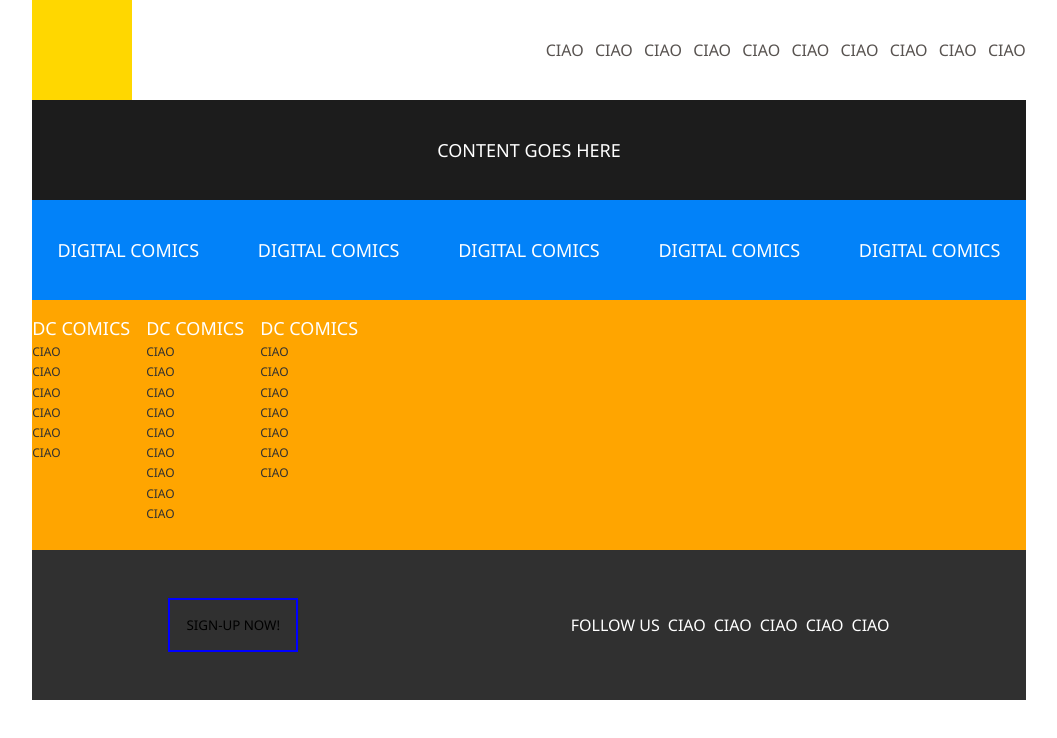
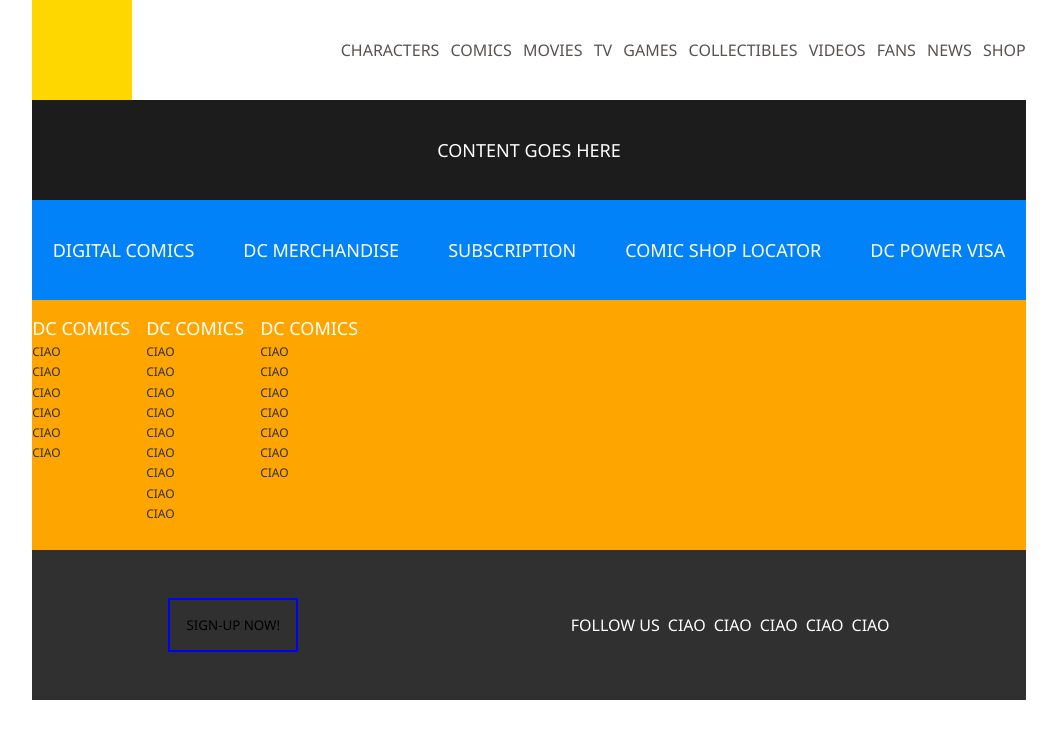
Before and after one commit to Domenic0Ferrari/vite-comics, a Vue app: page / in a window 1280 px wide. Shown: the top 738 px of the page, without its empty margins (111-1168 px from the left). Built offline with nearby package versions, Linux system fonts and the light colour scheme.

Commit message:
add correct link in header and main

```diff
--- a/src/components/ComicHeader.vue
+++ b/src/components/ComicHeader.vue
@@ -7,34 +7,34 @@
             <div class="quadrato"></div>
             <ul>
                 <li>
-                    <a href="#">CIAO</a>
+                    <a href="#">CHARACTERS</a>
                 </li>
                 <li>
-                    <a href="#">CIAO</a>
+                    <a href="#">COMICS</a>
                 </li>
                 <li>
-                    <a href="#">CIAO</a>
+                    <a href="#">MOVIES</a>
                 </li>
                 <li>
-                    <a href="#">CIAO</a>
+                    <a href="#">TV</a>
                 </li>
                 <li>
-                    <a href="#">CIAO</a>
+                    <a href="#">GAMES</a>
                 </li>
                 <li>
-                    <a href="#">CIAO</a>
+                    <a href="#">COLLECTIBLES</a>
                 </li>
                 <li>
-                    <a href="#">CIAO</a>
+                    <a href="#">VIDEOS</a>
                 </li>
                 <li>
-                    <a href="#">CIAO</a>
+                    <a href="#">FANS</a>
                 </li>
                 <li>
-                    <a href="#">CIAO</a>
+                    <a href="#">NEWS</a>
                 </li>
                 <li>
-                    <a href="#">CIAO</a>
+                    <a href="#">SHOP</a>
                 </li>
             </ul>
         </div>
@@ -70,6 +70,7 @@ header {
             color: #585350;
 
             &:hover {
+                border-bottom: 1px solid #0282F9;
                 color: #0282F9;
             }
         }
--- a/src/components/ComicMain.vue
+++ b/src/components/ComicMain.vue
@@ -12,16 +12,16 @@
                     <a href="#"><span>DIGITAL COMICS</span></a>
                 </li>
                 <li>
-                    <a href="#"><span>DIGITAL COMICS</span></a>
+                    <a href="#"><span>DC MERCHANDISE</span></a>
                 </li>
                 <li>
-                    <a href="#"><span>DIGITAL COMICS</span></a>
+                    <a href="#"><span>SUBSCRIPTION</span></a>
                 </li>
                 <li>
-                    <a href="#"><span>DIGITAL COMICS</span></a>
+                    <a href="#"><span>COMIC SHOP LOCATOR</span></a>
                 </li>
                 <li>
-                    <a href="#"><span>DIGITAL COMICS</span></a>
+                    <a href="#"><span>DC POWER VISA</span></a>
                 </li>
             </ul>
         </div>
```
